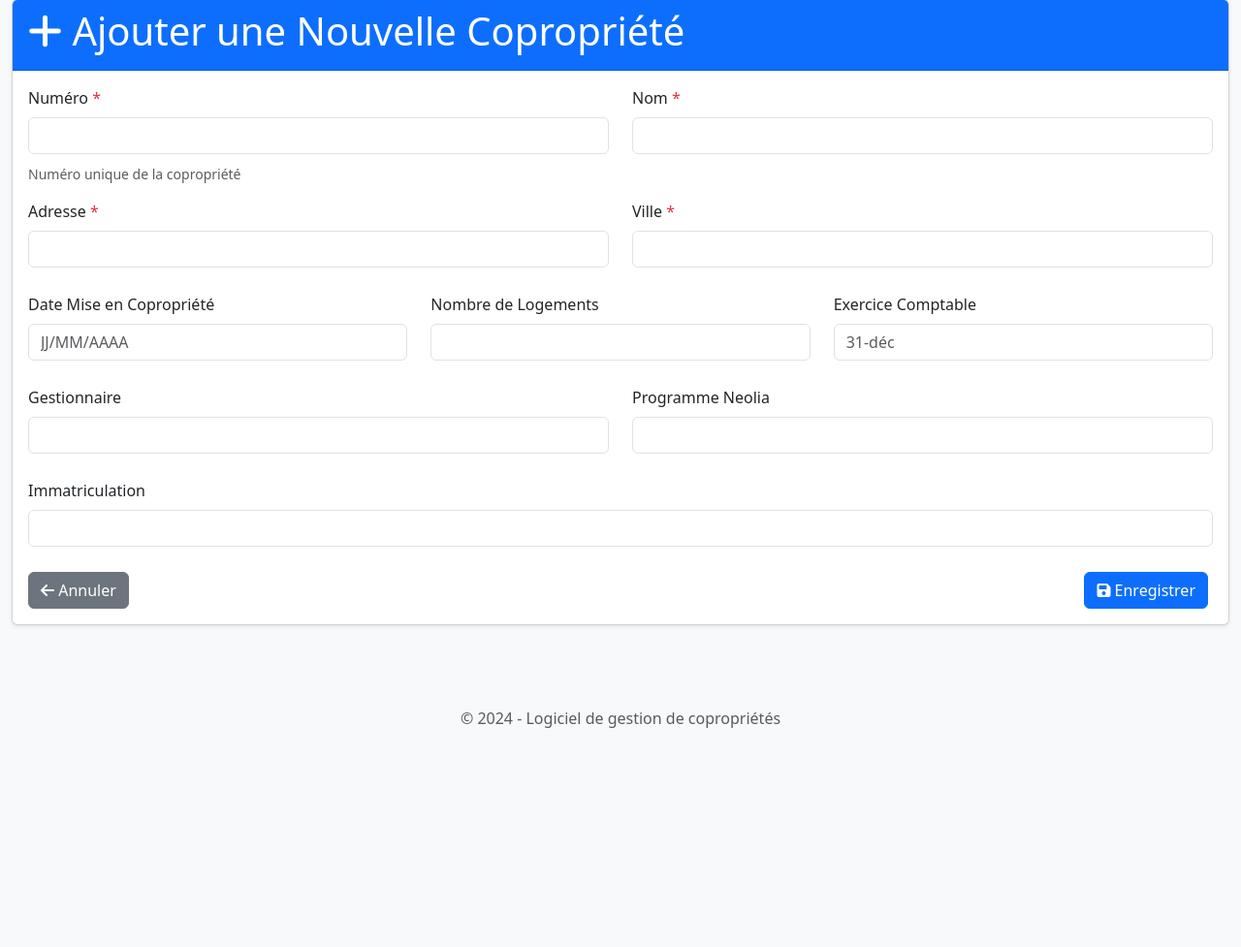
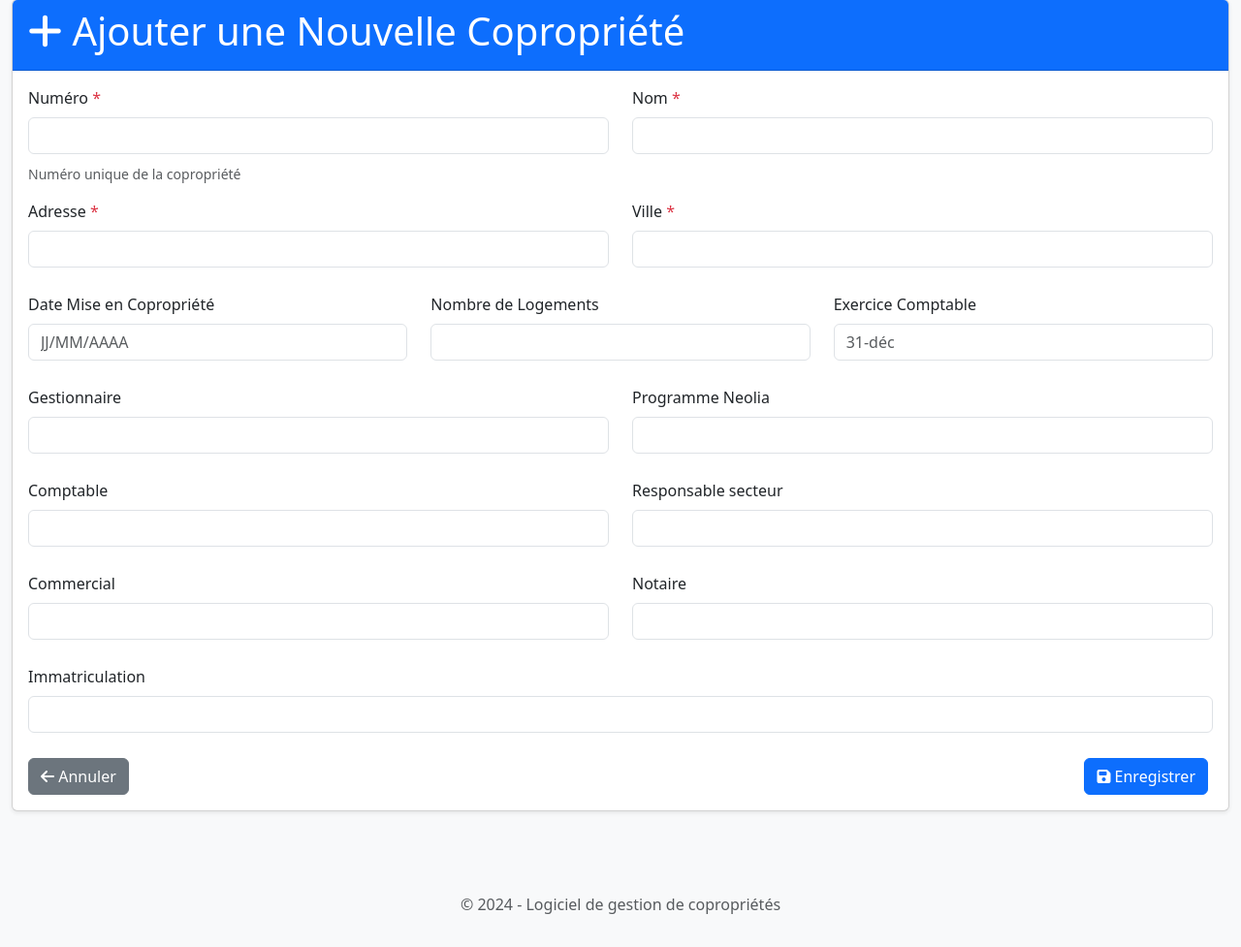
Before and after one commit to Keko-creator/copro_manager, a Flask app: page /copropriete/new in a window 1280 px wide. Shown: the part 165-1142 px from the top of the page at 97% size. Before the commit the page ends 916 px from the top, so only its background shows below. Run offline with Flask 3, Linux system fonts and the light colour scheme.

Commit message:
Ajoute les champs Comptable, Responsable secteur, Commercial, Notaire aux informations générales
- app.py: 4 nouvelles colonnes sur Copropriete + prise en compte dans new/edit
- copropriete.html: affichage des 4 champs dans les Informations Générales
- edit_copropriete.html & new_copropriete.html: champs de saisie
- base existante: ajout des 4 colonnes à la table copropriete

Co-authored-by: Keko-creator <Keko-creator@users.noreply.github.com>

```diff
--- a/copro_manager/app.py
+++ b/copro_manager/app.py
@@ -35,6 +35,10 @@ class Copropriete(db.Model):
     nombre_logements = db.Column(db.Integer)
     exercice_comptable = db.Column(db.String(20))
     gestionnaire = db.Column(db.String(50))
+    comptable = db.Column(db.String(100))
+    responsable_secteur = db.Column(db.String(200))
+    commercial = db.Column(db.String(200))
+    notaire = db.Column(db.String(200))
     est_active = db.Column(db.Boolean, default=True)
 
     # Relationships
@@ -593,6 +597,10 @@ def new_copropriete():
             nombre_logements=int(request.form.get('nombre_logements') or 0),
             exercice_comptable=request.form.get('exercice_comptable'),
             gestionnaire=request.form.get('gestionnaire'),
+            comptable=request.form.get('comptable'),
+            responsable_secteur=request.form.get('responsable_secteur'),
+            commercial=request.form.get('commercial'),
+            notaire=request.form.get('notaire'),
             est_active=True
         )
         db.session.add(new_copro)
@@ -617,6 +625,10 @@ def edit_copropriete(copro_id):
         nombre_logements = int(request.form.get('nombre_logements') or 0)
         exercice_comptable = request.form.get('exercice_comptable')
         gestionnaire = request.form.get('gestionnaire')
+        comptable = request.form.get('comptable')
+        responsable_secteur = request.form.get('responsable_secteur')
+        commercial = request.form.get('commercial')
+        notaire = request.form.get('notaire')
         est_active = 'est_active' in request.form
 
         # Vérifie si le numéro existe déjà (sauf pour la copropriété actuelle)
@@ -639,6 +651,10 @@ def edit_copropriete(copro_id):
         copropriete.nombre_logements = nombre_logements
         copropriete.exercice_comptable = exercice_comptable
         copropriete.gestionnaire = gestionnaire
+        copropriete.comptable = comptable
+        copropriete.responsable_secteur = responsable_secteur
+        copropriete.commercial = commercial
+        copropriete.notaire = notaire
         copropriete.est_active = est_active
 
         db.session.commit()
--- a/copro_manager/templates/new_copropriete.html
+++ b/copro_manager/templates/new_copropriete.html
@@ -68,6 +68,28 @@
                     </div>
 
                     <div class="row mb-3">
+                        <div class="col-md-6">
+                            <label for="comptable" class="form-label">Comptable</label>
+                            <input type="text" class="form-control" id="comptable" name="comptable">
+                        </div>
+                        <div class="col-md-6">
+                            <label for="responsable_secteur" class="form-label">Responsable secteur</label>
+                            <input type="text" class="form-control" id="responsable_secteur" name="responsable_secteur">
+                        </div>
+                    </div>
+
+                    <div class="row mb-3">
+                        <div class="col-md-6">
+                            <label for="commercial" class="form-label">Commercial</label>
+                            <input type="text" class="form-control" id="commercial" name="commercial">
+                        </div>
+                        <div class="col-md-6">
+                            <label for="notaire" class="form-label">Notaire</label>
+                            <input type="text" class="form-control" id="notaire" name="notaire">
+                        </div>
+                    </div>
+
+                    <div class="row mb-3">
                         <div class="col-md-12">
                             <label for="immatriculation" class="form-label">Immatriculation</label>
                             <input type="text" class="form-control" id="immatriculation" name="immatriculation">
```
Also changed, not shown: copro_manager/templates/copropriete.html (+8 -0 lines), copro_manager/templates/edit_copropriete.html (+24 -0 lines), copro_manager/instance/copro_manager.db.
